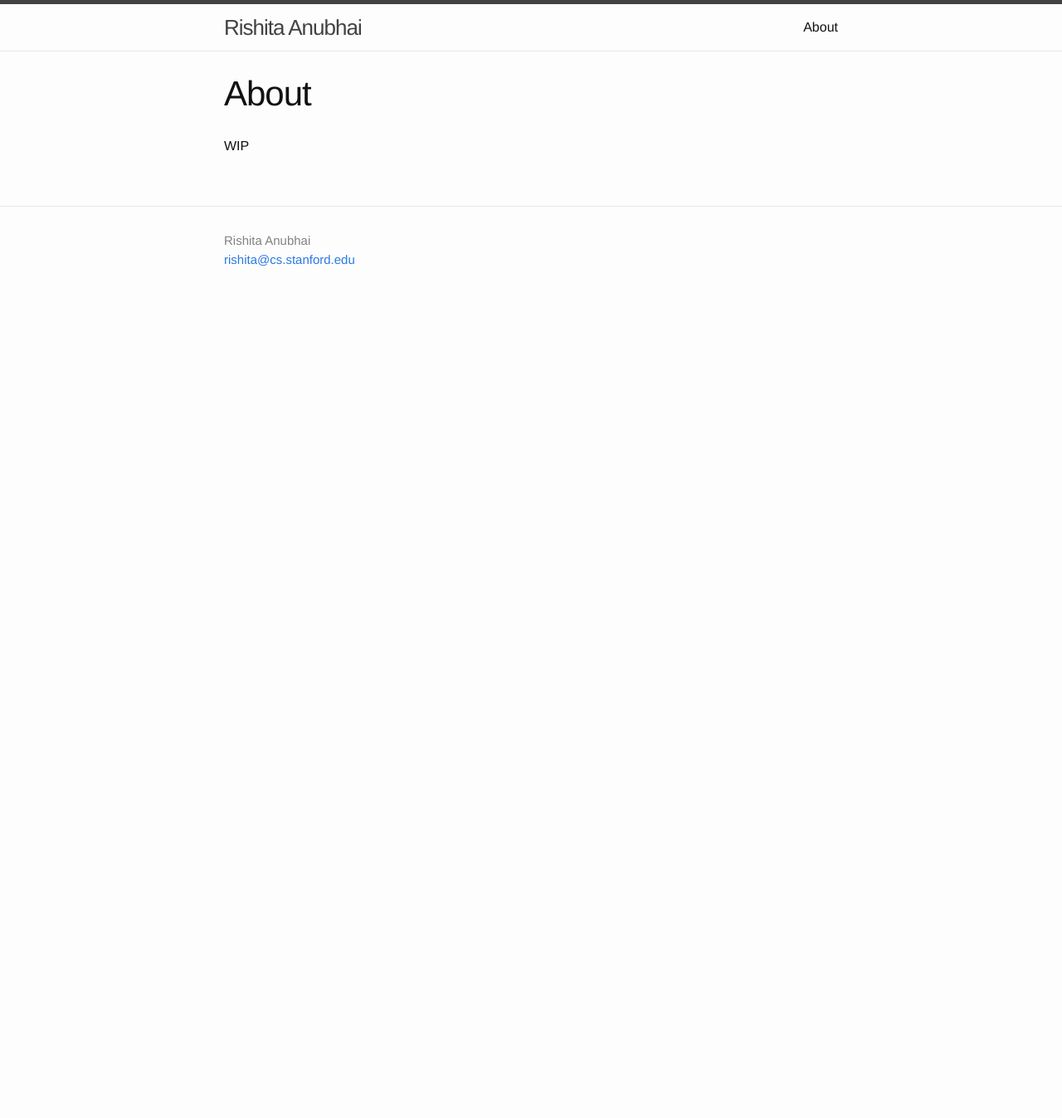
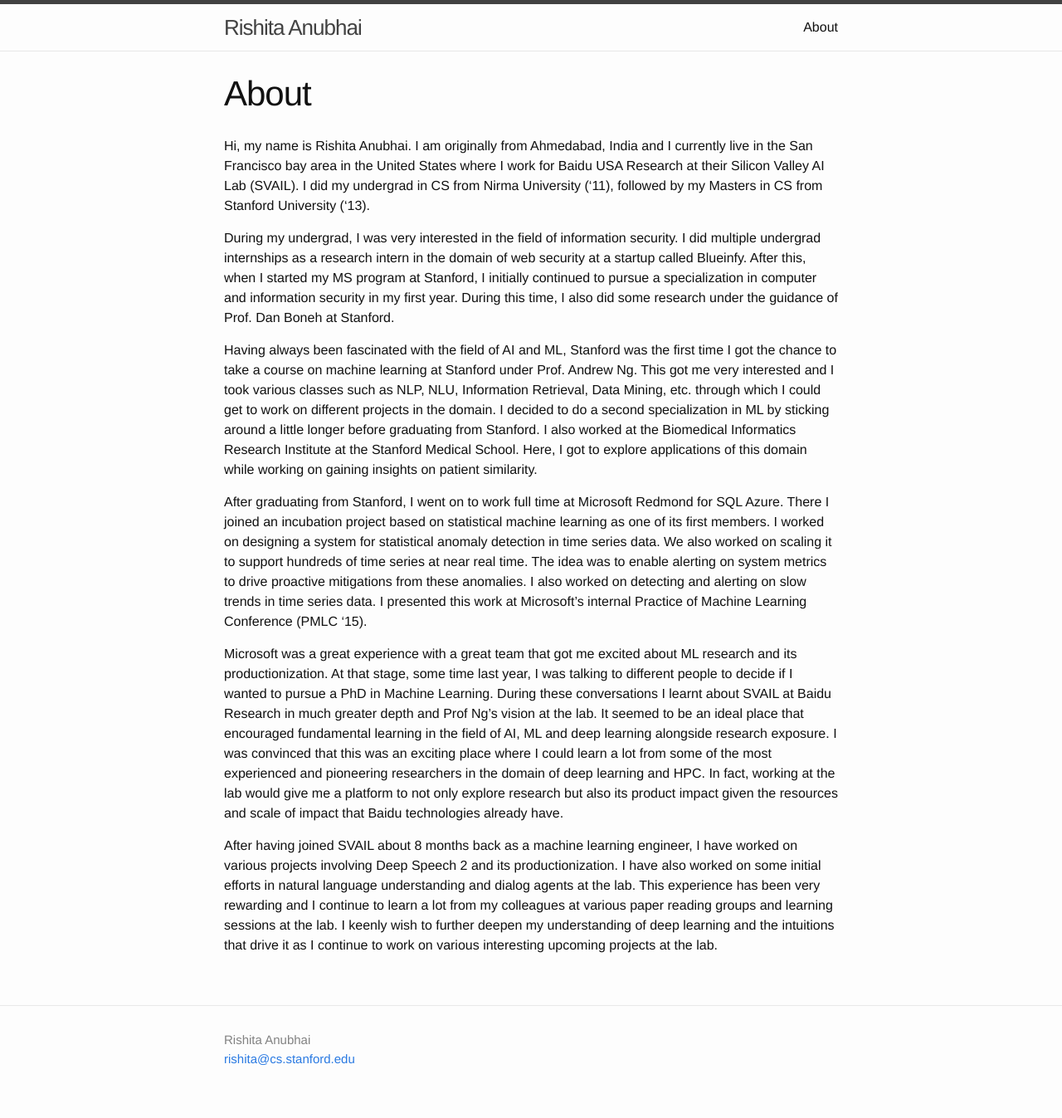
Before and after one commit to rishita/rishita.github.io, a Jekyll site: the page built from about.md, in a window 1280 px wide. Shown: the whole page at 83% size. Built offline with Jekyll 4.4.1, drawn with Linux system fonts in a browser that asks for light colours; before the commit the page ends 900 px from its top, so only the background shows below that.

Commit message:
Added story in about.md

```diff
--- a/about.md
+++ b/about.md
@@ -4,4 +4,14 @@ title: About
 permalink: /about/
 ---
 
-WIP
+Hi, my name is Rishita Anubhai. I am originally from Ahmedabad, India and I currently live in the San Francisco bay area in the United States where I work for Baidu USA Research at their Silicon Valley AI Lab (SVAIL). I did my undergrad in CS from Nirma University ('11), followed by my Masters in CS from Stanford University ('13).
+
+During my undergrad, I was very interested in the field of information security. I did multiple undergrad internships as a research intern in the domain of web security at a startup called Blueinfy. After this, when I started my MS program at Stanford, I initially continued to pursue a specialization in computer and information security in my first year. During this time, I also did some research under the guidance of Prof. Dan Boneh at Stanford.
+
+Having always been fascinated with the field of AI and ML, Stanford was the first time I got the chance to take a course on machine learning at Stanford under Prof. Andrew Ng. This got me very interested and I took various classes such as NLP, NLU, Information Retrieval, Data Mining, etc. through which I could get to work on different projects in the domain. I decided to do a second specialization in ML by sticking around a little longer before graduating from Stanford. I also worked at the Biomedical Informatics Research Institute at the Stanford Medical School. Here, I got to explore applications of this domain while working on gaining insights on patient similarity.
+
+After graduating from Stanford, I went on to work full time at Microsoft Redmond for SQL Azure. There I joined an incubation project based on statistical machine learning as one of its first members. I worked on designing a system for statistical anomaly detection in time series data. We also worked on scaling it to support hundreds of time series at near real time. The idea was to enable alerting on system metrics to drive proactive mitigations from these anomalies. I also worked on detecting and alerting on slow trends in time series data. I presented this work at Microsoft's internal Practice of Machine Learning Conference (PMLC '15).
+
+Microsoft was a great experience with a great team that got me excited about ML research and its productionization. At that stage, some time last year, I was talking to different people to decide if I wanted to pursue a PhD in Machine Learning. During these conversations I learnt about SVAIL at Baidu Research in much greater depth and Prof Ng's vision at the lab. It seemed to be an ideal place that encouraged fundamental learning in the field of AI, ML and deep learning alongside research exposure. I was convinced that this was an exciting place where I could learn a lot from some of the most experienced and pioneering researchers in the domain of deep learning and HPC. In fact, working at the lab would give me a platform to not only explore research but also its product impact given the resources and scale of impact that Baidu technologies already have.
+
+After having joined SVAIL about 8 months back as a machine learning engineer, I have worked on various projects involving Deep Speech 2 and its productionization. I have also worked on some initial efforts in natural language understanding and dialog agents at the lab. This experience has been very rewarding and I continue to learn a lot from my colleagues at various paper reading groups and learning sessions at the lab. I keenly wish to further deepen my understanding of deep learning and the intuitions that drive it as I continue to work on various interesting upcoming projects at the lab.
```
